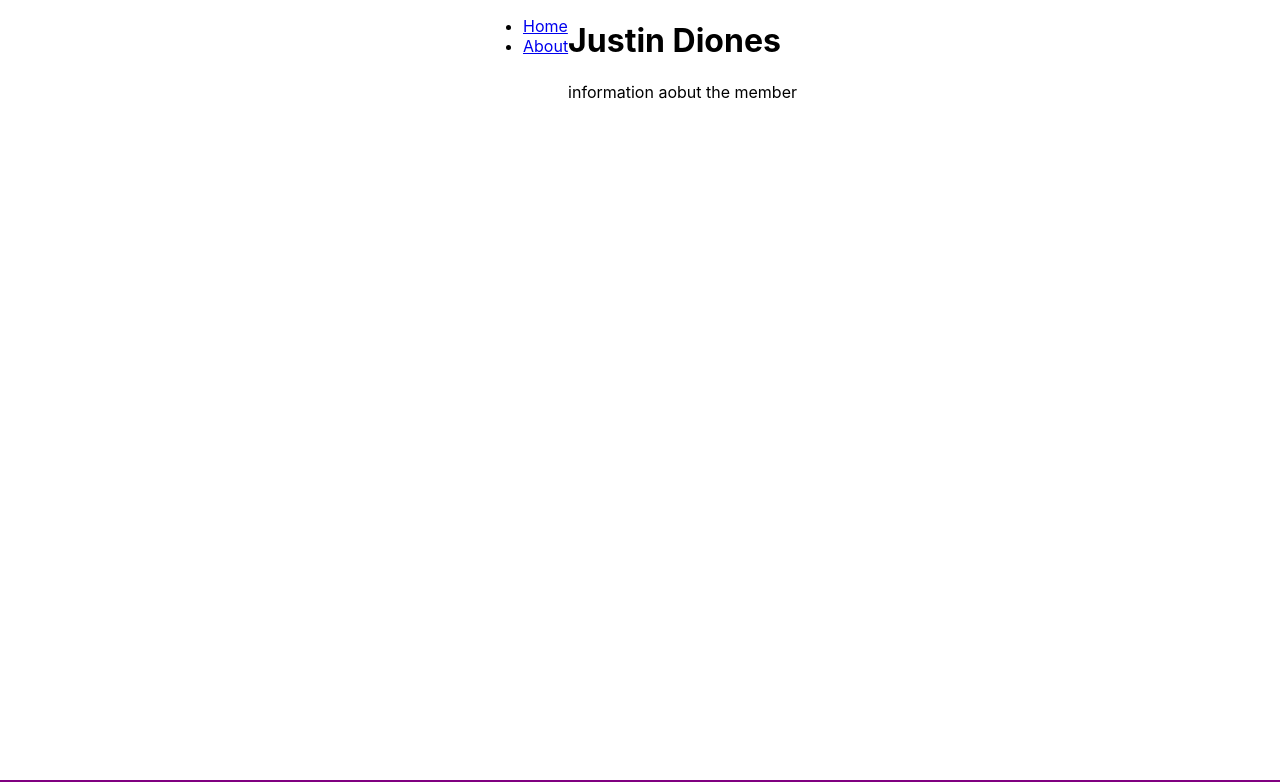
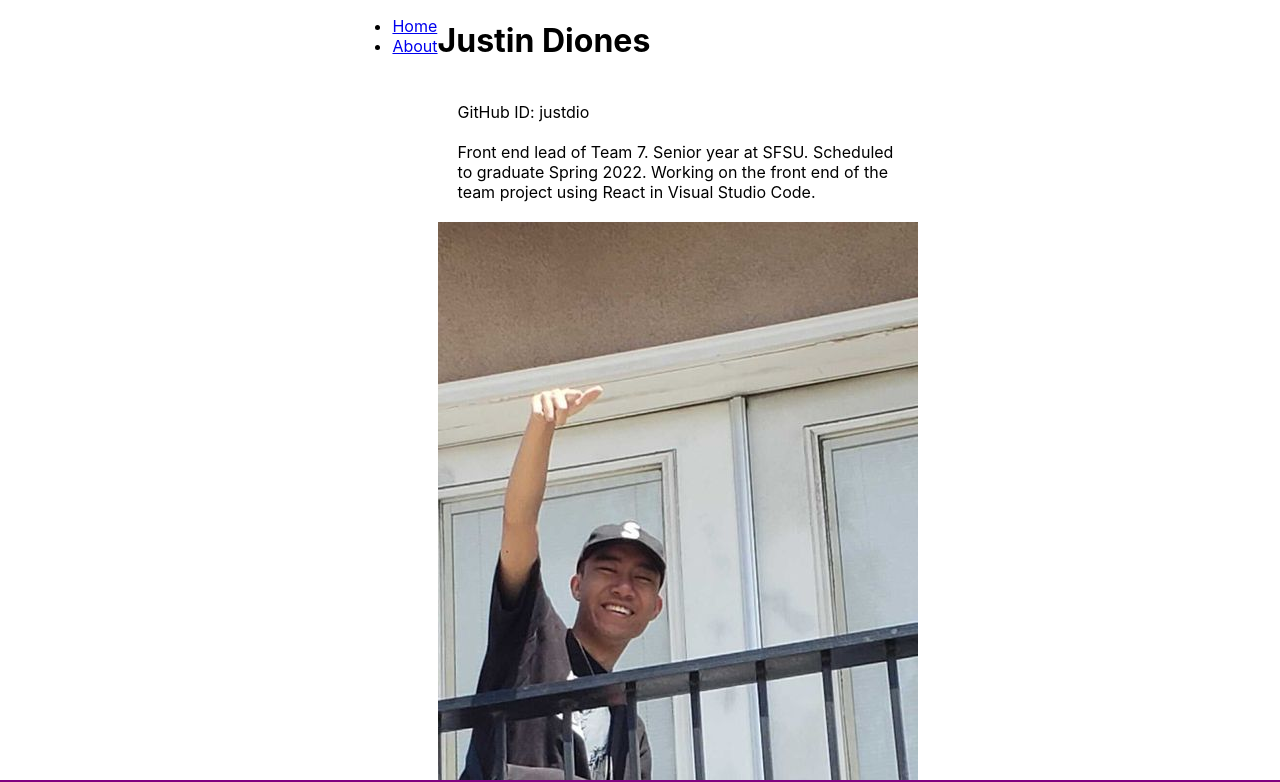
Before and after one commit to dsLeks/tutoringApp, a React (Create React App) app in the folder application/: page /about/member1 in a window 1280 px wide. Shown: the top 782 px of the page. Built offline with nearby package versions, Linux system fonts and the light colour scheme.

Commit message:
worked on about css, added barebones template for individual about pages

```diff
--- /dev/null
+++ b/application/src/components/About.css
@@ -0,0 +1,11 @@
+.about-info{
+    float: left;
+    padding: 20px;
+    text-align: left;
+    width: 450px;
+}
+
+.about-picture{
+    width: 200px;
+    height: 200px;
+}
--- a/application/src/components/Member1.js
+++ b/application/src/components/Member1.js
@@ -1,10 +1,25 @@
 import React from 'react';
+import Picture from '../components/pictures/justin.jpg'
+import './About.css'
 
 const Member1 = () => {
     return (
-       <div>
-          <h1>Justin Diones</h1>
-          <p>information aobut the member</p>
+       <div className="container">
+         <div>
+         <h1 >Justin Diones</h1>
+
+         <div className="about-info">
+            GitHub ID: justdio
+            <br/> <br/>
+            Front end lead of Team 7. Senior year at SFSU. Scheduled to graduate Spring 2022.
+            Working on the front end of the team project using React in Visual Studio Code.
+         </div>
+
+         <div className="about-picture">
+            <img src={Picture} />
+         </div>
+
+         </div>
        </div>
     );
 }
```
Also changed, not shown: application/src/components/pictures/justin.jpg (added).
